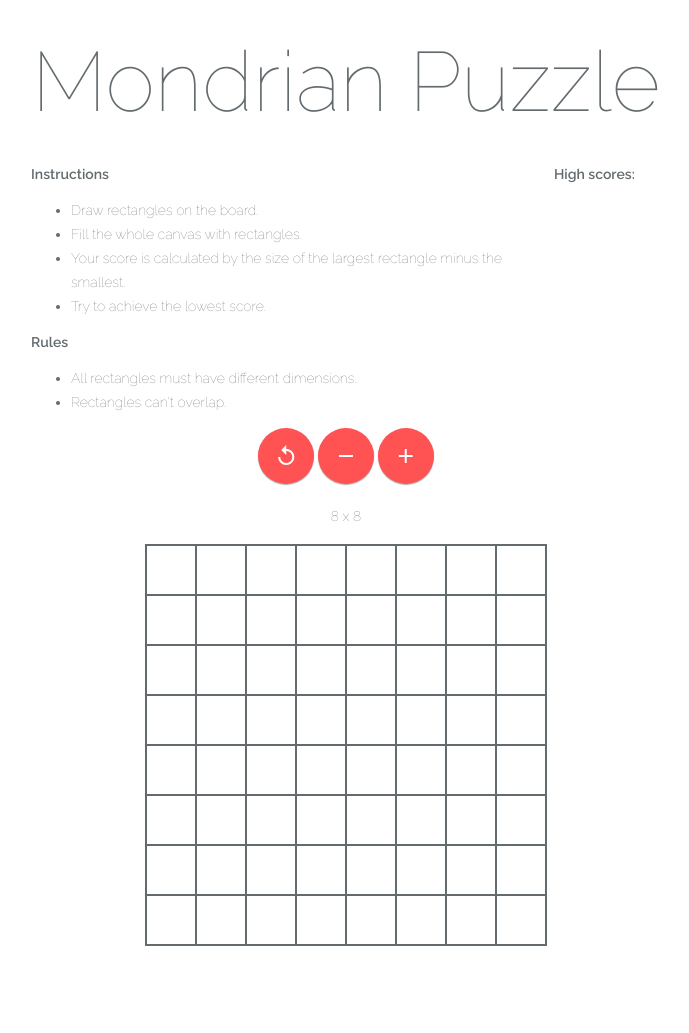
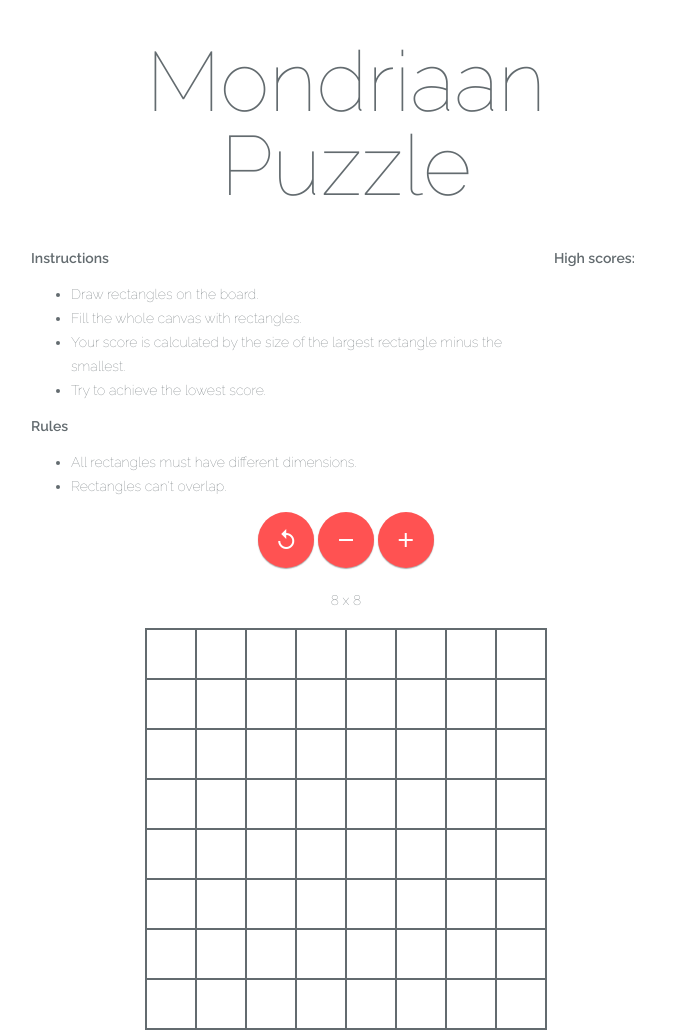
Before and after one commit to dducro/mondrian-puzzle, a website: page public/index.html in a window 1280 px wide. Shown: the whole page, without its empty margins (294-983 px from the left). Before the commit the page ends 949 px from the top, so only its background shows below. Drawn offline with nearby package versions, Linux system fonts and the light colour scheme; files that its build step writes are made by us from their sources.

Commit message:
Mondriaan

```diff
--- a/public/index.html
+++ b/public/index.html
@@ -22,7 +22,7 @@
 <div class="position-ref">
     <div class="content center">
 
-        <span class="title">Mondrian Puzzle</span>
+        <span class="title">Mondriaan Puzzle</span>
 
         <div class="flex">
             <div class="rules">
```
